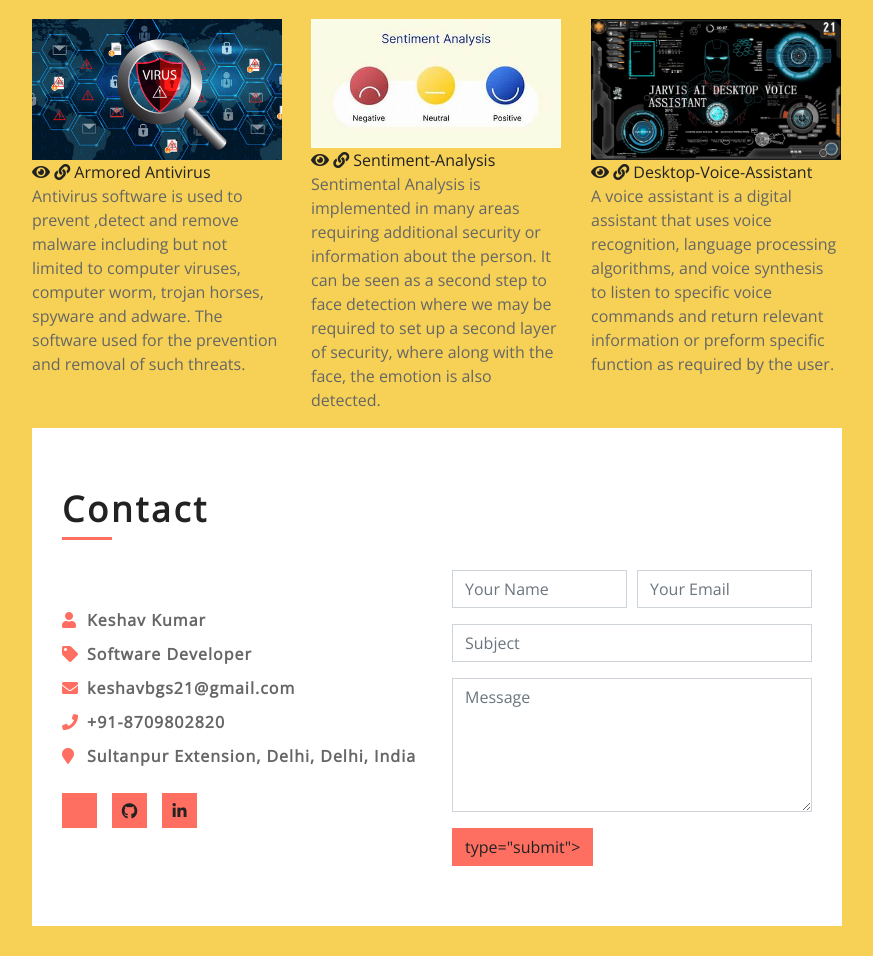
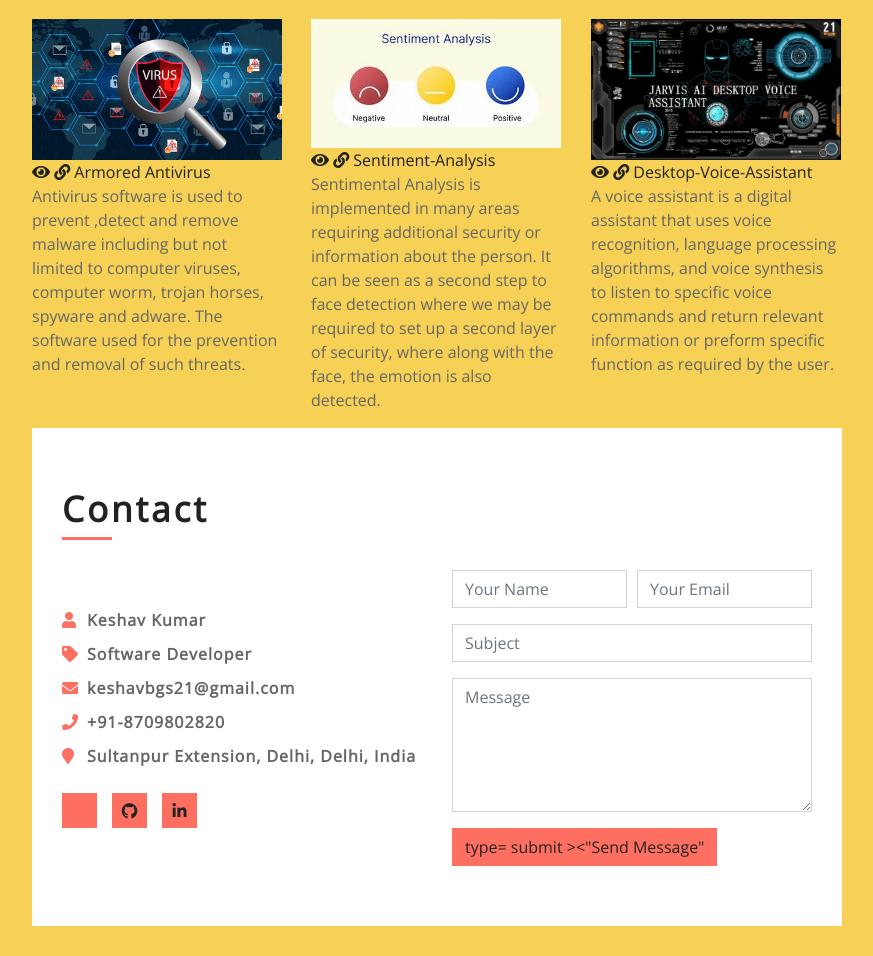
Before and after one commit to Keshavbgs21/keshavbgs21.github.io, a plain HTML site: page index.html in a window 1280 px wide. Shown: the part 2832-3788 px from the top of the page, without its empty margins (368-1241 px from the left). Drawn offline with nearby package versions, Linux system fonts and the light colour scheme; some icons are missing.

Commit message:
Update index.html

```diff
--- a/index.html
+++ b/index.html
@@ -500,7 +500,7 @@
                                         <div class="form-group">
                                             <textarea class="form-control" rows="5" placeholder="Message"></textarea>
                                         </div>
-                                        <div><button class="btn" href="mailto:keshavbgs21@gmail.com" button> type="submit"><Send Message</button></div>
+                                        <div><button class="btn" href="mailto:keshavbgs21@gmail.com" button> type= submit ><"Send Message"</button></div>
                                     </form>
                                 </div>
                             </div>
```
